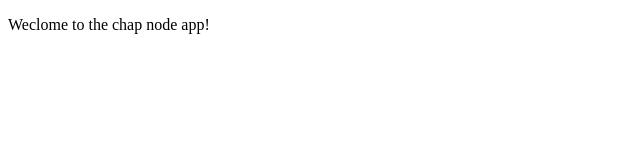
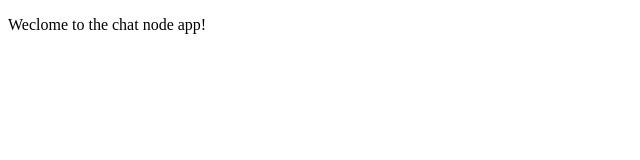
Before and after one commit to manux7/node-chat, a website: page public/index.html in a window 1280 px wide. Shown: the full height of the page, 0-640 px from the left. Drawn offline with Linux system fonts and the light colour scheme.

Commit message:
Fixed html

```diff
--- a/public/index.html
+++ b/public/index.html
@@ -8,7 +8,7 @@
 </head>
 
 <body>
-  <p>Weclome to the chap node app!</p>
+  <p>Weclome to the chat node app!</p>
 </body>
 
 </html>
```
